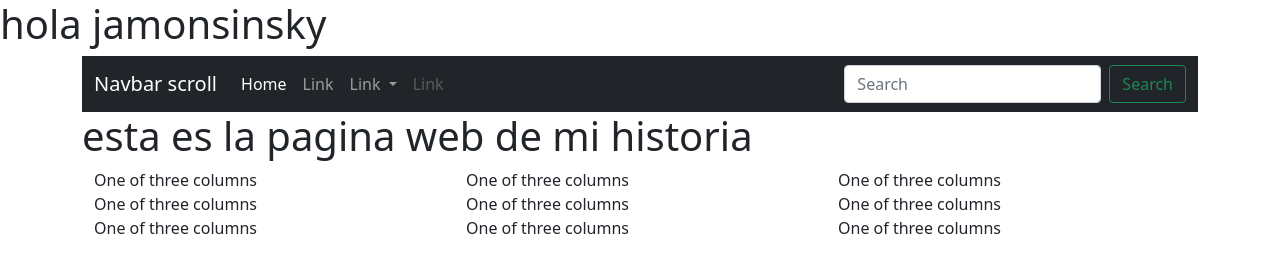
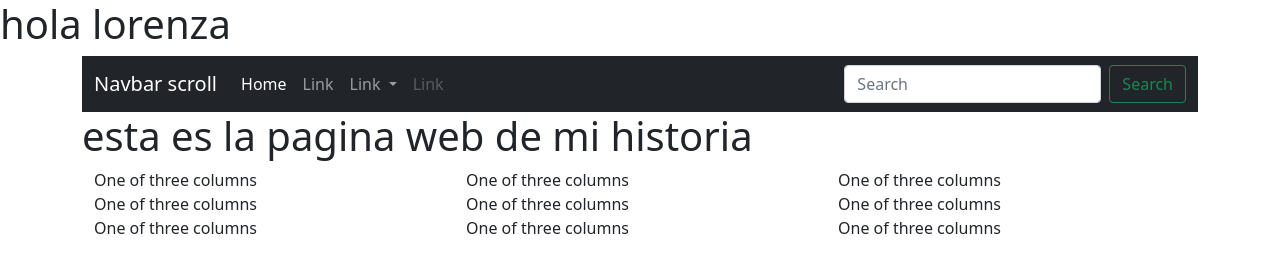
Before and after one commit to luidiazxa/blogprueva, a plain HTML site: page index.html in a window 1280 px wide. Drawn offline with nearby package versions, Linux system fonts and the light colour scheme.

Commit message:
cambio saludo a lorenza

```diff
--- a/index.html
+++ b/index.html
@@ -13,7 +13,7 @@
 
 <body>
 
-    <h1> hola jamonsinsky </h1>
+    <h1> hola lorenza  </h1>
     <div class="container">
 
       <nav class="navbar navbar-expand-lg navbar-dark bg-dark">
```
